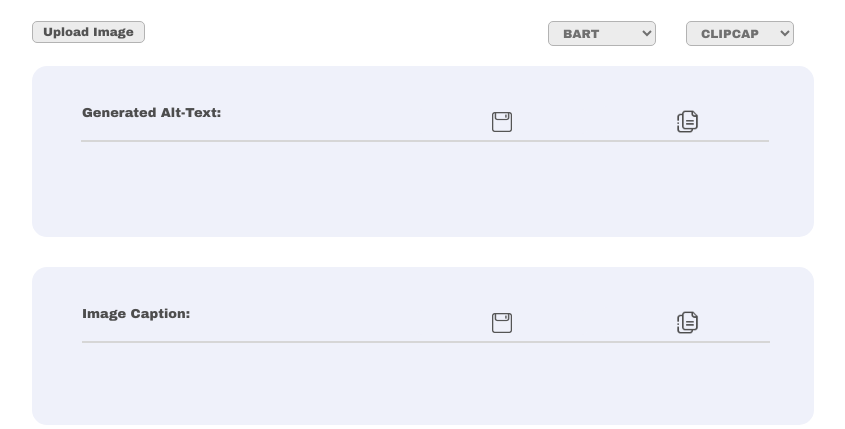
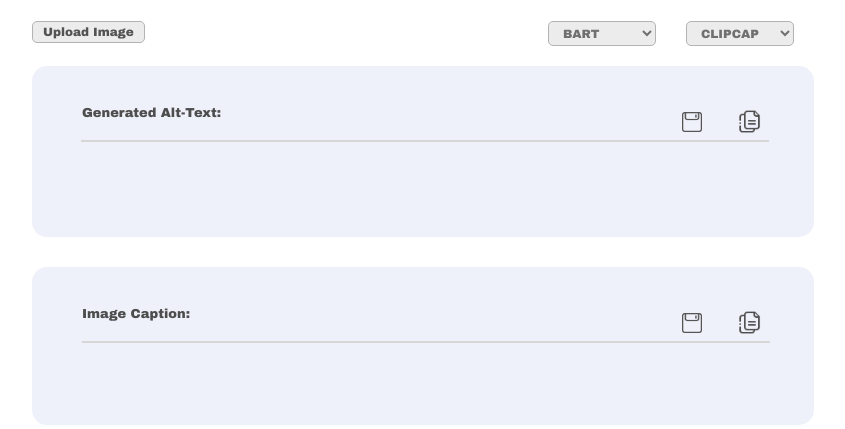
Before and after one commit to ramisdeadd/contextual-alt_text, a FastAPI app: page / in a window 1280 px wide. Shown: the part 1493-1922 px from the top of the page, without its empty margins (217-1062 px from the left). Run offline with FastAPI, Linux system fonts and the light colour scheme.

Commit message:
removed width parameter from imgcap_alt-button css file

```diff
--- a/src/static/styles.css
+++ b/src/static/styles.css
@@ -340,7 +340,6 @@ body{
 }
 
 .imgcap_alt button{
-    width: 170px;
     height: 25px;
     font-family: Archivo;
     display: inline-block;
```
